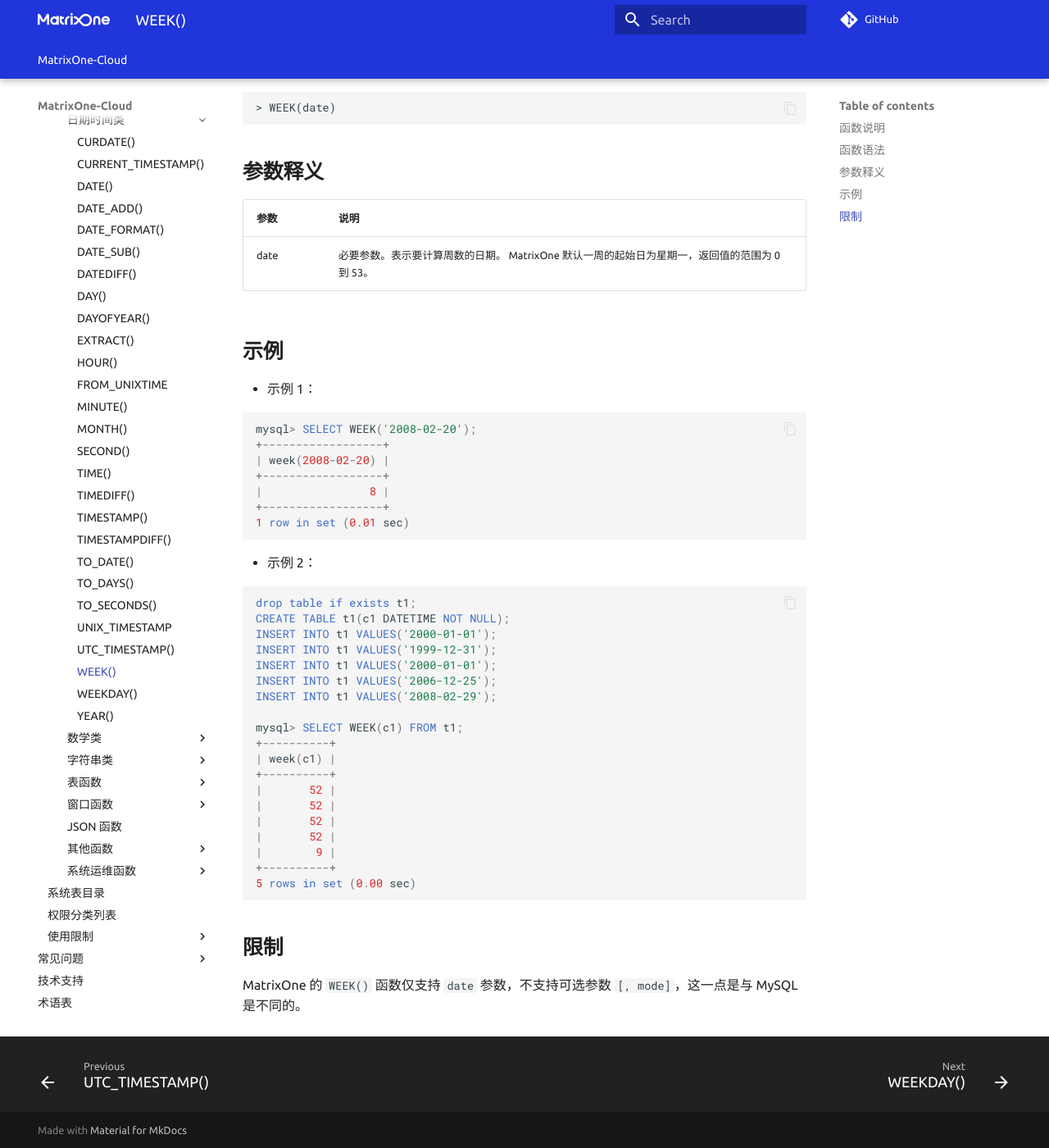
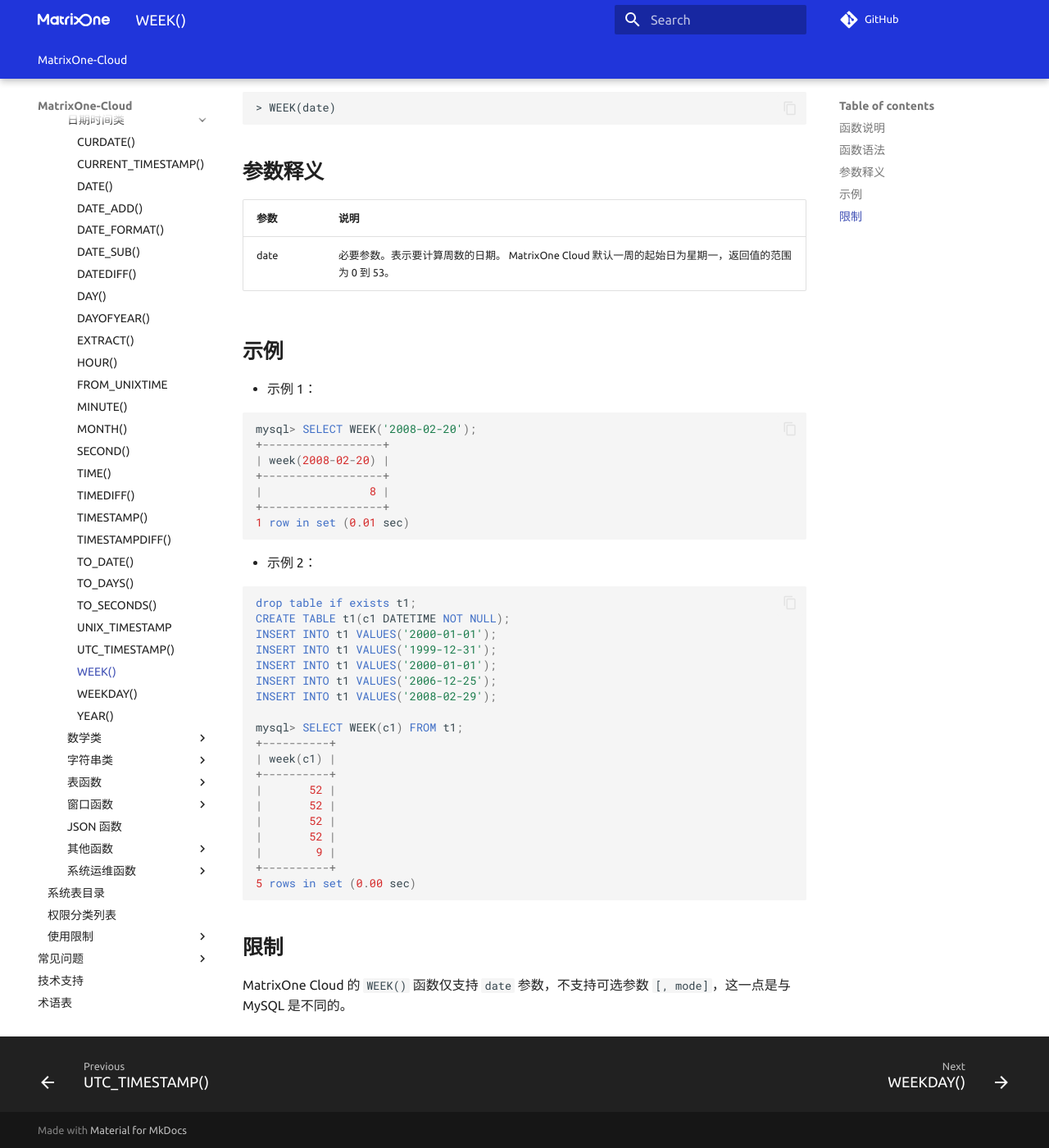
Before and after one commit to yangj1211/moc-docs, an MkDocs documentation site: the page built from docs/MatrixOne-Cloud/Reference/Functions-and-Operators/Datetime/week.md, in a window 1280 px wide and 1400 px high, scrolled down 309 px. Shown: the whole window at 82% size. Built offline with MkDocs 1.6.1 and Material for MkDocs 9.7.7, drawn with Linux system fonts in a browser that asks for light colours; comment, search, counter and statistics services are not loaded; the version menu is left out.

Commit message:
Update week.md
Signed-off-by: xuanyiLee <89380523+xuanyiLee@users.noreply.github.com>

```diff
--- a/docs/MatrixOne-Cloud/Reference/Functions-and-Operators/Datetime/week.md
+++ b/docs/MatrixOne-Cloud/Reference/Functions-and-Operators/Datetime/week.md
@@ -14,7 +14,7 @@
 
 |  参数   | 说明 |
 |  ----  | ----  |
-| date  | 必要参数。表示要计算周数的日期。 MatrixOne 默认一周的起始日为星期一，返回值的范围为 0 到 53。 |
+| date  | 必要参数。表示要计算周数的日期。 MatrixOne Cloud 默认一周的起始日为星期一，返回值的范围为 0 到 53。 |
 
 ## **示例**
 
@@ -56,4 +56,4 @@
 
 ## **限制**
 
-MatrixOne 的 `WEEK()` 函数仅支持 `date` 参数，不支持可选参数 `[, mode]`，这一点是与 MySQL 是不同的。
+MatrixOne Cloud 的 `WEEK()` 函数仅支持 `date` 参数，不支持可选参数 `[, mode]`，这一点是与 MySQL 是不同的。
```
